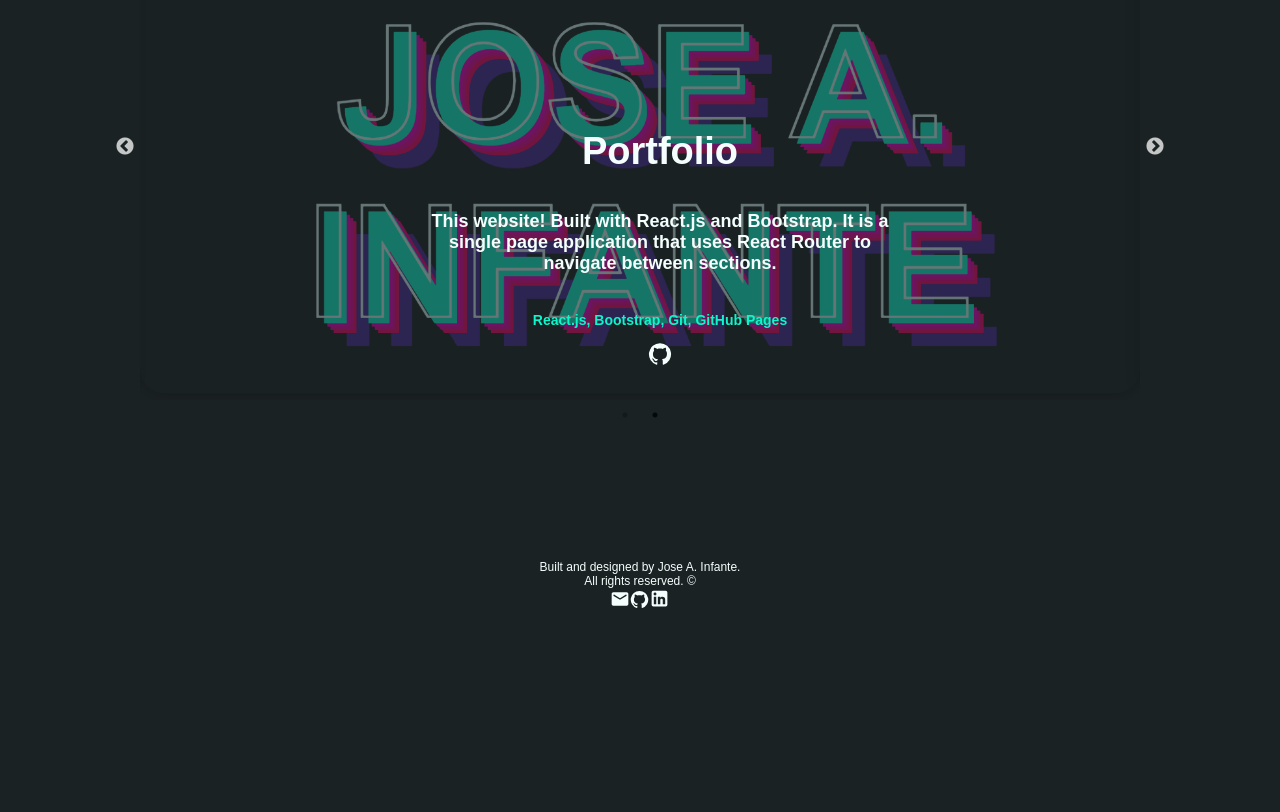
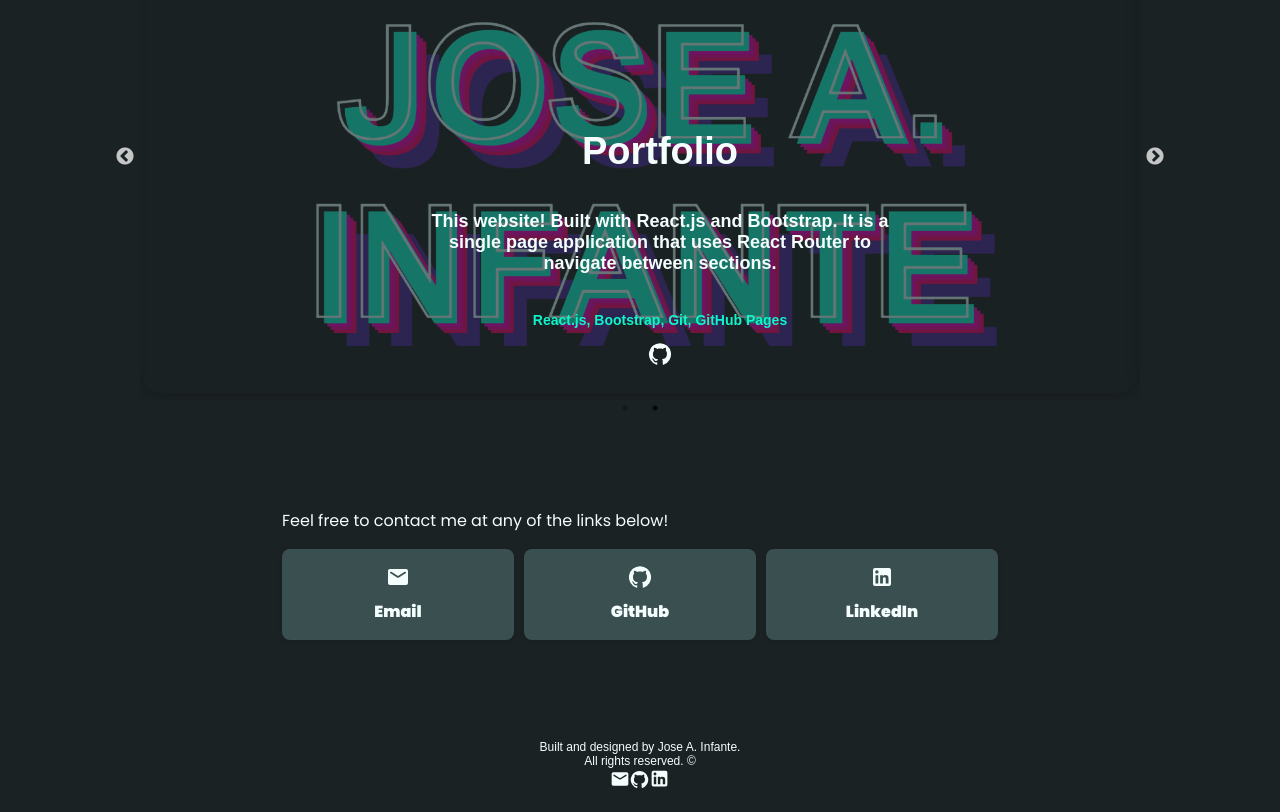
Before and after one commit to joseinfante/joseinfante.github.io, a React (Create React App) app: page / in a window 1280 px wide. Shown: the part 1920-2732 px from the top of the page. Before the commit the page ends 2552 px from the top, so only its background shows below. Built offline with nearby package versions, Linux system fonts and the light colour scheme.

Commit message:
Contact info added
Added contact section for all my links.

```diff
--- a/src/App.css
+++ b/src/App.css
@@ -203,29 +203,29 @@ a, a:hover, a:focus, a:active {
   /* Media query for screens smaller than 600px */
 @media only screen and (max-width: 600px) {
     #intro {
-      padding-left: 5%; /* Adjust the padding for smaller screens */
-      padding-top: 5%; /* Adjust the padding for smaller screens */
+      padding-left: 5%;
+      padding-top: 5%;
     }
 
     #home {
-      font-size: 8rem; /* Adjust the font size for smaller screens */
+      font-size: 8rem;
     }
 
     #about-me,
     #experience {
-      max-width: 80%; /* Adjust the maximum width for smaller screens */
+      max-width: 80%;
     }
 
     #navigation-bar {
-      padding: 0; /* Adjust the padding for smaller screens */
+      padding: 0;
     }
 
     #navigation-bar a {
-      padding: 10px 12px; /* Adjust the padding for smaller screens */
+      padding: 10px 12px;
     }
 
     .email-me {
-      font-size: 16px; /* Adjust the font size for smaller screens */
-      padding: 8px 16px; /* Adjust the padding for smaller screens */
+      font-size: 16px;
+      padding: 8px 16px;
     }
   }
--- a/src/App.js
+++ b/src/App.js
@@ -5,6 +5,7 @@ import Home from './components/home';
 import About from './components/About';
 import Carousel from './components/project';
 import Footer from './components/Footer';
+import Contact from './components/Contact';
 
 
 function App() {
@@ -16,6 +17,7 @@ function App() {
             <About></About>
             </div>
             <Carousel></Carousel>
+            <Contact></Contact>
             <Footer></Footer>
     </div>
   );
--- a/src/components/About.js
+++ b/src/components/About.js
@@ -36,12 +36,6 @@ class About extends React.Component {
                    </ul>
                 </button>
             </a>
-                <Nav.Link href="https://github.com/joseinfante" target="_blank">
-                  <GitHubIcon style={{ fontSize: 39}}></GitHubIcon>
-                </Nav.Link>
-                <Nav.Link href="https://www.linkedin.com/in/joseinfantejr/" target="_blank">
-                  <LinkedInIcon style={{ fontSize: 40 }}></LinkedInIcon>
-                </Nav.Link>
         </div>
         </FadeInSection>
       </div>
--- /dev/null
+++ b/src/components/Contact.js
@@ -0,0 +1,53 @@
+import React from "react";
+import FadeInSection from "./FadeInSection";
+import Nav from "react-bootstrap/Nav";
+import EmailRoundedIcon from "@material-ui/icons/EmailRounded";
+import LinkedInIcon from "@material-ui/icons/LinkedIn";
+import GitHubIcon from "@material-ui/icons/GitHub";
+import "../styles/Contact.css"; // Import the CSS file for Contact.js
+
+class Contact extends React.Component {
+
+    render() {
+        return (
+            <div id="contact">
+                <FadeInSection>
+                    {/* <h1 id="contact-section">./ contact</h1> */}
+                    <p>Feel free to contact me at any of the links below!</p>
+                    {/* Contact Links */}
+                    <div className="contact-links">
+                        <Nav.Link href="mailto:angel.infante@angelinfante.com" target="_blank" className="contact-link">
+                            <EmailRoundedIcon className="contact-icon" />
+                            <span className="contact-link-text">Email</span>
+                        </Nav.Link>
+                        <Nav.Link href="https://github.com/joseinfante" target="_blank" className="contact-link">
+                            <GitHubIcon className="contact-icon" />
+                            <span className="contact-link-text">GitHub</span>
+                        </Nav.Link>
+                        <Nav.Link href="https://www.linkedin.com/in/joseinfantejr/" target="_blank" className="contact-link">
+                            <LinkedInIcon className="contact-icon" />
+                            <span className="contact-link-text">LinkedIn</span>
+                        </Nav.Link>
+                    </div>
+                     {/* Contact Form
+                     <div className="contact-form">
+                        <form>
+                            <label htmlFor="name">Name:</label>
+                            <input type="text" id="name" name="name" required />
+
+                            <label htmlFor="email">Email:</label>
+                            <input type="email" id="email" name="email" required />
+
+                            <label htmlFor="message">Message:</label>
+                            <textarea id="message" name="message" rows="4" required></textarea>
+
+                            <button type="submit">Submit</button>
+                        </form>
+                    </div> */}
+                </FadeInSection>
+            </div>
+        );
+    }
+}
+
+export default Contact;
--- a/src/components/Footer.js
+++ b/src/components/Footer.js
@@ -27,7 +27,7 @@ class Footer extends React.Component {
             <div class="ending-credits">
                 <div>Built and designed by Jose A. Infante. </div>
                 <div>All rights reserved. ©</div>
-                <Nav.Link href="angel.infante@angelinfante.com">
+                <Nav.Link href="mailto:angel.infante@angelinfante.com">
                   <EmailRoundedIcon style={{ fontSize: 20 }}></EmailRoundedIcon>
                 </Nav.Link>
                 <Nav.Link href="https://github.com/joseinfante" target="_blank">
--- a/src/components/NavBar.js
+++ b/src/components/NavBar.js
@@ -28,7 +28,7 @@ class NavBar extends React.Component {
             <li><a href="#home">Home</a></li>
             <li><a href="#about-me">About</a></li>
             <li><a href="#projects">Projects</a></li>
-            <li><a href="#contact">Contact</a></li>
+            {/* <li><a href="#contact">Contact</a></li> */}
           </ul>
     </div>
     );
--- a/src/components/project.js
+++ b/src/components/project.js
@@ -35,7 +35,7 @@ const Carousel = () => {
     slidesToShow: 1,
     slidesToScroll: 1,
     autoplay: true,
-    autoplaySpeed: 3000,
+    autoplaySpeed: 4000,
     beforeChange: (current, next) => setCurrentIndex(next),
   };
 
@@ -56,7 +56,7 @@ const Carousel = () => {
   return (
     <div id="projects">
     <FadeInSection>
-    <h1 Id="projects-section">./projects</h1>
+    <h1 Id="projects-section">./ projects</h1>
     <div className="carousel-container">
       <Slider {...settings}>
         {Object.values(projects).map((project, index) => (
--- /dev/null
+++ b/src/styles/Contact.css
@@ -0,0 +1,118 @@
+/* Contact.css */
+
+#contact {
+    display: flex;
+    flex-direction: column;
+    align-items: center;
+    margin-top: 32px;
+}
+
+#contact-section {
+    font-size: 32px;
+    font-weight: bold;
+    margin-bottom: 16px;
+}
+
+.contact-description {
+    font-size: 16px;
+    color: #666666;
+    margin-bottom: 32px;
+}
+
+/* Styles for the contact form container */
+.contact-form {
+    width: 60%;
+    margin: 20px 0;
+}
+
+/* Add styles for the contact form */
+form {
+    display: flex;
+    flex-direction: column;
+    align-items: flex-start; /* Align labels to the left */
+}
+
+label {
+    margin-top: 10px;
+    /* font-weight: bold; */
+}
+
+input,
+textarea {
+    width: 100%;
+    margin-top: 5px;
+    padding: 8px;
+    border: 1px solid #ccc;
+    border-radius: 4px;
+}
+
+button {
+    background-color: #3A4F50;
+    color: #F4FEFD;
+    border: none;
+    padding: 10px 20px;
+    border-radius: 4px;
+    cursor: pointer;
+    margin-top: 10px;
+}
+
+button:hover {
+    background-color: #2b3b3b;
+}
+
+.contact-links {
+    display: flex;
+    justify-content: center;
+    gap: 10px;
+}
+
+.contact-link {
+    text-decoration: none;
+    color: #F4FEFD;
+    font-weight: bold;
+    display: flex;
+    flex-direction: column;
+    align-items: center;
+    background-color: #3A4F50;
+    border-radius: 8px;
+    padding: 16px;
+    box-shadow: 0 2px 4px rgba(0, 0, 0, 0.1);
+    cursor: pointer;
+    transition: transform 0.3s ease;
+    width: 200px;
+}
+
+.contact-link:hover {
+    transform: translateY(-7px);
+    background-color: #2b3b3b;
+}
+
+.contact-icon {
+    font-size: 40px;
+    color: #F4FEFD;
+}
+
+.contact-link-text {
+    margin-top: 10px;
+}
+
+@media only screen and (max-width: 600px) {
+    #contact {
+        padding-left: unset;
+    }
+
+    .contact-links {
+        flex-direction: column;
+        align-items: center;
+    }
+
+    .contact-link {
+        margin-top: 10px;
+        width: 100%;
+    }
+
+    /* Responsive styles for the contact form container */
+    .contact-form {
+        width: 80%;
+    }
+}
```
Also changed, not shown: src/components/Projects.js (deleted, +0 -108 lines).
